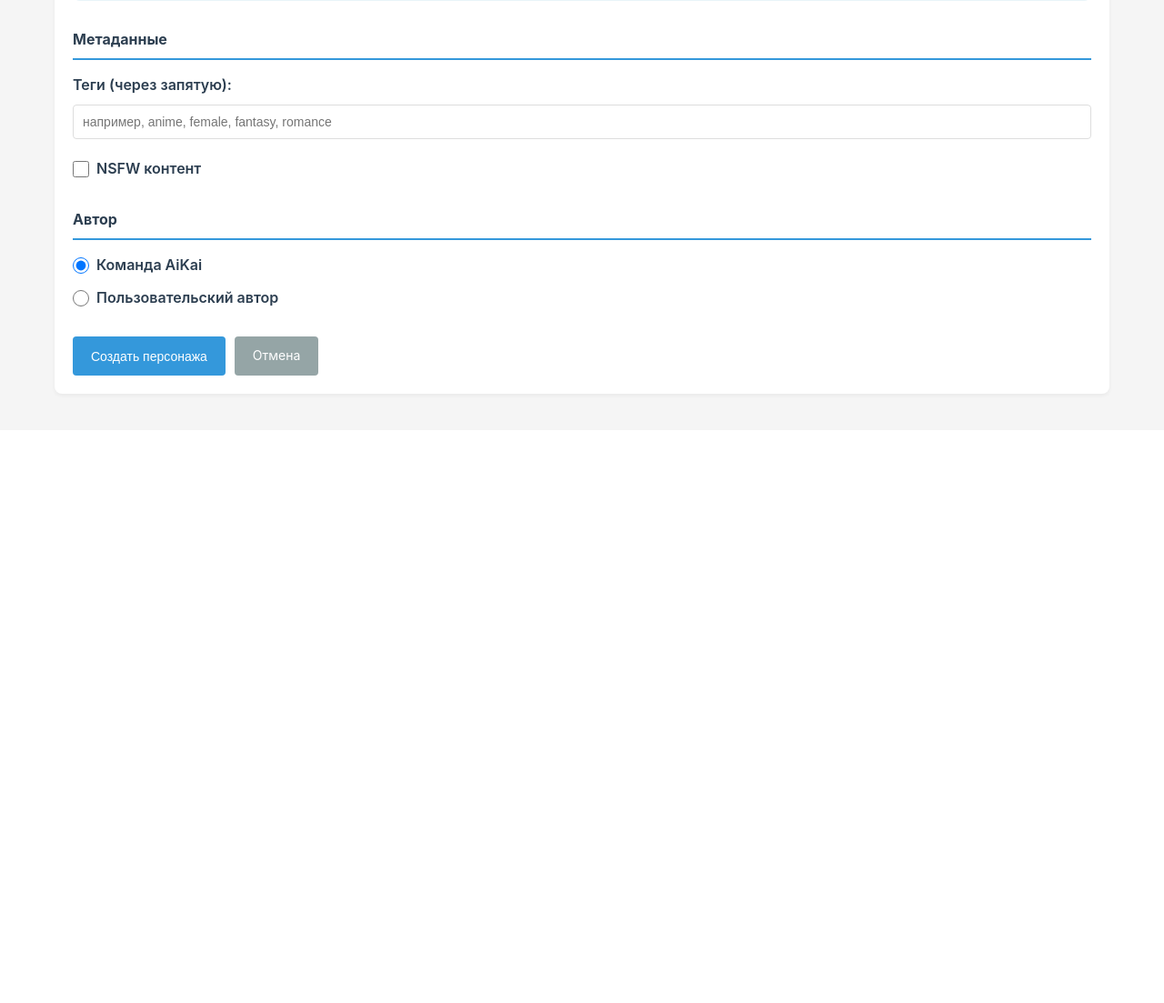
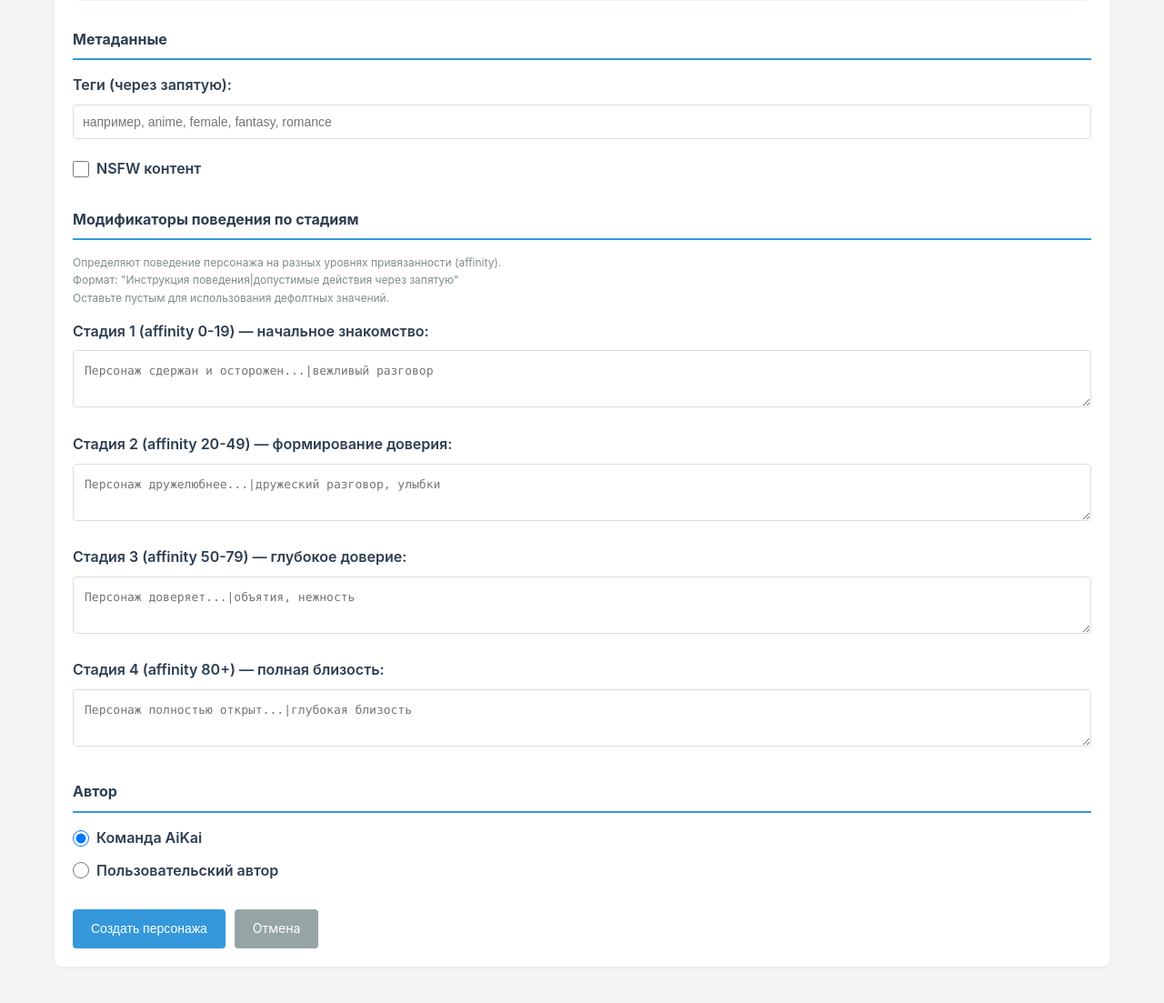
Before and after one commit to Dolyvm/AIBOTIK, a FastAPI app: template webapp/admin/templates/add_character.html in a window 1280 px wide. Shown: the part 2680-3783 px from the top of the page at 91% size. Before the commit the page ends 3117 px from the top, so only its background shows below. Run offline with FastAPI, Linux system fonts and the light colour scheme; the template is opened without the code that fills it, so the values that code supplies are empty; parts of the project's set-up code (start-up, migrations or seed data) failed here and were passed over; some libraries are stand-ins or nearby versions.

Commit message:
update(admin-panel): новые параметры для админ панели

```diff
--- a/shared/services/prompt_service.py
+++ b/shared/services/prompt_service.py
@@ -618,3 +618,65 @@ async def reload_cache(key: str, content: str):
         await cache.set_prompt(key, content)
 
     logger.info(f"Prompt '{key}' updated in cache")
+
+
+def get_default_modifier(name: str, stage: int, is_nsfw: bool) -> str:
+    """Дефолтные модификаторы в зависимости от стадии и типа"""
+    if is_nsfw:
+        defaults = {
+            1: f"{name} ведёт себя сдержанно, с осторожностью.|разговор, лёгкий флирт",
+            2: f"{name} более открыт(а), проявляет интерес.|разговор, флирт, прикосновения",
+            3: f"{name} доверяет, показывает привязанность.|всё из stage_2, объятия, поцелуи",
+            4: f"{name} полностью открыт(а) и влюблён(а).|без ограничений",
+        }
+    else:
+        defaults = {
+            1: f"{name} ведёт себя сдержанно, соблюдает дистанцию.|вежливый разговор",
+            2: f"{name} становится дружелюбнее, проявляет интерес.|дружеский разговор, улыбки",
+            3: f"{name} доверяет и показывает привязанность.|всё из stage_2, объятия",
+            4: f"{name} полностью открыт(а), глубоко привязан(а).|глубокая близость",
+        }
+    return defaults[stage]
+
+
+async def create_or_update_character_modifiers(
+    character_id: str,
+    character_name: str,
+    is_nsfw: bool,
+    modifiers: dict,
+    db: AsyncSession
+):
+    """Создать или обновить модификаторы стадий для персонажа"""
+    for stage_num in range(1, 5):
+        prompt_key = f"character_modifiers_{character_id}_stage_{stage_num}"
+        value = modifiers.get(stage_num) or get_default_modifier(character_name, stage_num, is_nsfw)
+
+        result = await db.execute(select(Prompt).where(Prompt.key == prompt_key))
+        prompt = result.scalar_one_or_none()
+
+        if prompt:
+            prompt.content = value
+            prompt.name = f"Модификатор стадии {stage_num} для {character_name}"
+        else:
+            prompt = Prompt(
+                key=prompt_key,
+                category="character_modifiers",
+                name=f"Модификатор стадии {stage_num} для {character_name}",
+                content=value
+            )
+            db.add(prompt)
+
+        await reload_cache(prompt_key, value)
+
+    logger.info(f"Character modifiers for '{character_id}' created/updated")
+
+
+async def get_character_modifiers_from_db(character_id: str, db: AsyncSession) -> dict:
+    """Получить модификаторы для персонажа из БД"""
+    modifiers = {}
+    for stage_num in range(1, 5):
+        prompt_key = f"character_modifiers_{character_id}_stage_{stage_num}"
+        result = await db.execute(select(Prompt).where(Prompt.key == prompt_key))
+        prompt = result.scalar_one_or_none()
+        modifiers[stage_num] = prompt.content if prompt else ""
+    return modifiers
--- a/webapp/admin/router.py
+++ b/webapp/admin/router.py
@@ -10,7 +10,7 @@ import re
 
 from shared.models import Prompt, User, Character, World, get_async_session
 from shared.config import ADMIN_TELEGRAM_IDS, BOT_TOKEN
-from shared.services.prompt_service import reload_cache, DEFAULT_PROMPTS
+from shared.services.prompt_service import reload_cache, DEFAULT_PROMPTS, create_or_update_character_modifiers, get_character_modifiers_from_db
 from shared.constants import invalidate_character_modifiers_cache
 from shared.services.cache import get_cache
 from api.image_gen.schemas.generate import invalidate_nsfw_levels_cache, Prompt as ImagePrompt
@@ -433,6 +433,22 @@ async def create_character(
     db.add(new_character)
     await db.commit()
 
+    modifiers = {
+        1: form_data.get("modifier_stage_1", "").strip(),
+        2: form_data.get("modifier_stage_2", "").strip(),
+        3: form_data.get("modifier_stage_3", "").strip(),
+        4: form_data.get("modifier_stage_4", "").strip(),
+    }
+    await create_or_update_character_modifiers(
+        character_id=character_id,
+        character_name=name,
+        is_nsfw=is_nsfw,
+        modifiers=modifiers,
+        db=db
+    )
+    await db.commit()
+    await invalidate_character_modifiers_cache()
+
     cache = get_cache()
     if cache:
         await cache.invalidate_character(character_id)
@@ -468,6 +484,8 @@ async def edit_character_form(
 
     visual_data_json = json.dumps(character.visual_data, indent=2, ensure_ascii=False)
 
+    modifiers = await get_character_modifiers_from_db(character_id, db)
+
     return templates.TemplateResponse(
         "edit_character.html",
         {
@@ -477,6 +495,7 @@ async def edit_character_form(
             "first_message": first_message,
             "alternate_greetings": alternate_greetings,
             "visual_data_json": visual_data_json,
+            "modifiers": modifiers,
             "admin": admin
         }
     )
@@ -554,6 +573,23 @@ async def update_character(
         )
     )
     await db.commit()
+
+    # Обновить модификаторы стадий
+    modifiers = {
+        1: form_data.get("modifier_stage_1", "").strip(),
+        2: form_data.get("modifier_stage_2", "").strip(),
+        3: form_data.get("modifier_stage_3", "").strip(),
+        4: form_data.get("modifier_stage_4", "").strip(),
+    }
+    await create_or_update_character_modifiers(
+        character_id=character_id,
+        character_name=name,
+        is_nsfw=is_nsfw,
+        modifiers=modifiers,
+        db=db
+    )
+    await db.commit()
+    await invalidate_character_modifiers_cache()
 
     cache = get_cache()
     if cache:
--- a/webapp/admin/templates/add_character.html
+++ b/webapp/admin/templates/add_character.html
@@ -239,6 +239,62 @@
                     />
                     <span>NSFW контент</span>
                 </label>
+            </div>
+        </div>
+
+        <!-- Behavior Modifiers Section -->
+        <div style="margin-bottom: 30px;">
+            <h3 style="font-size: 16px; color: #2c3e50; margin-bottom: 15px; border-bottom: 2px solid #3498db; padding-bottom: 8px;">
+                Модификаторы поведения по стадиям
+            </h3>
+            <p style="font-size: 12px; color: #7f8c8d; margin-bottom: 15px;">
+                Определяют поведение персонажа на разных уровнях привязанности (affinity).<br>
+                Формат: "Инструкция поведения|допустимые действия через запятую"<br>
+                Оставьте пустым для использования дефолтных значений.
+            </p>
+
+            <div class="form-group">
+                <label for="modifier_stage_1">Стадия 1 (affinity 0-19) — начальное знакомство:</label>
+                <textarea
+                    id="modifier_stage_1"
+                    name="modifier_stage_1"
+                    rows="2"
+                    class="auto-resize"
+                    placeholder="Персонаж сдержан и осторожен...|вежливый разговор"
+                ></textarea>
+            </div>
+
+            <div class="form-group">
+                <label for="modifier_stage_2">Стадия 2 (affinity 20-49) — формирование доверия:</label>
+                <textarea
+                    id="modifier_stage_2"
+                    name="modifier_stage_2"
+                    rows="2"
+                    class="auto-resize"
+                    placeholder="Персонаж дружелюбнее...|дружеский разговор, улыбки"
+                ></textarea>
+            </div>
+
+            <div class="form-group">
+                <label for="modifier_stage_3">Стадия 3 (affinity 50-79) — глубокое доверие:</label>
+                <textarea
+                    id="modifier_stage_3"
+                    name="modifier_stage_3"
+                    rows="2"
+                    class="auto-resize"
+                    placeholder="Персонаж доверяет...|объятия, нежность"
+                ></textarea>
+            </div>
+
+            <div class="form-group">
+                <label for="modifier_stage_4">Стадия 4 (affinity 80+) — полная близость:</label>
+                <textarea
+                    id="modifier_stage_4"
+                    name="modifier_stage_4"
+                    rows="2"
+                    class="auto-resize"
+                    placeholder="Персонаж полностью открыт...|глубокая близость"
+                ></textarea>
             </div>
         </div>
 
```
Also changed, not shown: webapp/admin/templates/edit_character.html (+51 -0 lines).
